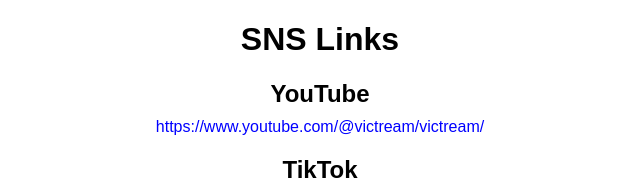
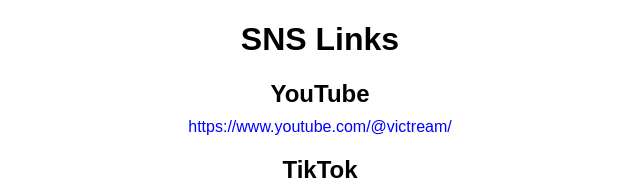
Before and after one commit to victream/HP, a plain HTML site: page index.html in a window 1280 px wide. Shown: the top 191 px of the page, without its empty margins (320-960 px from the left). Drawn offline with Linux system fonts and the light colour scheme.

Commit message:
Fix youtube URL

```diff
--- a/index.html
+++ b/index.html
@@ -12,7 +12,7 @@
     <main>
       <section class="sns-link">
         <h2>YouTube</h2>
-        <a href="https://www.youtube.com/@victream/">https://www.youtube.com/@victream/victream/</a>
+        <a href="https://www.youtube.com/@victream/">https://www.youtube.com/@victream/</a>
       </section>
       <section class="sns-link">
         <h2>TikTok</h2>
```
